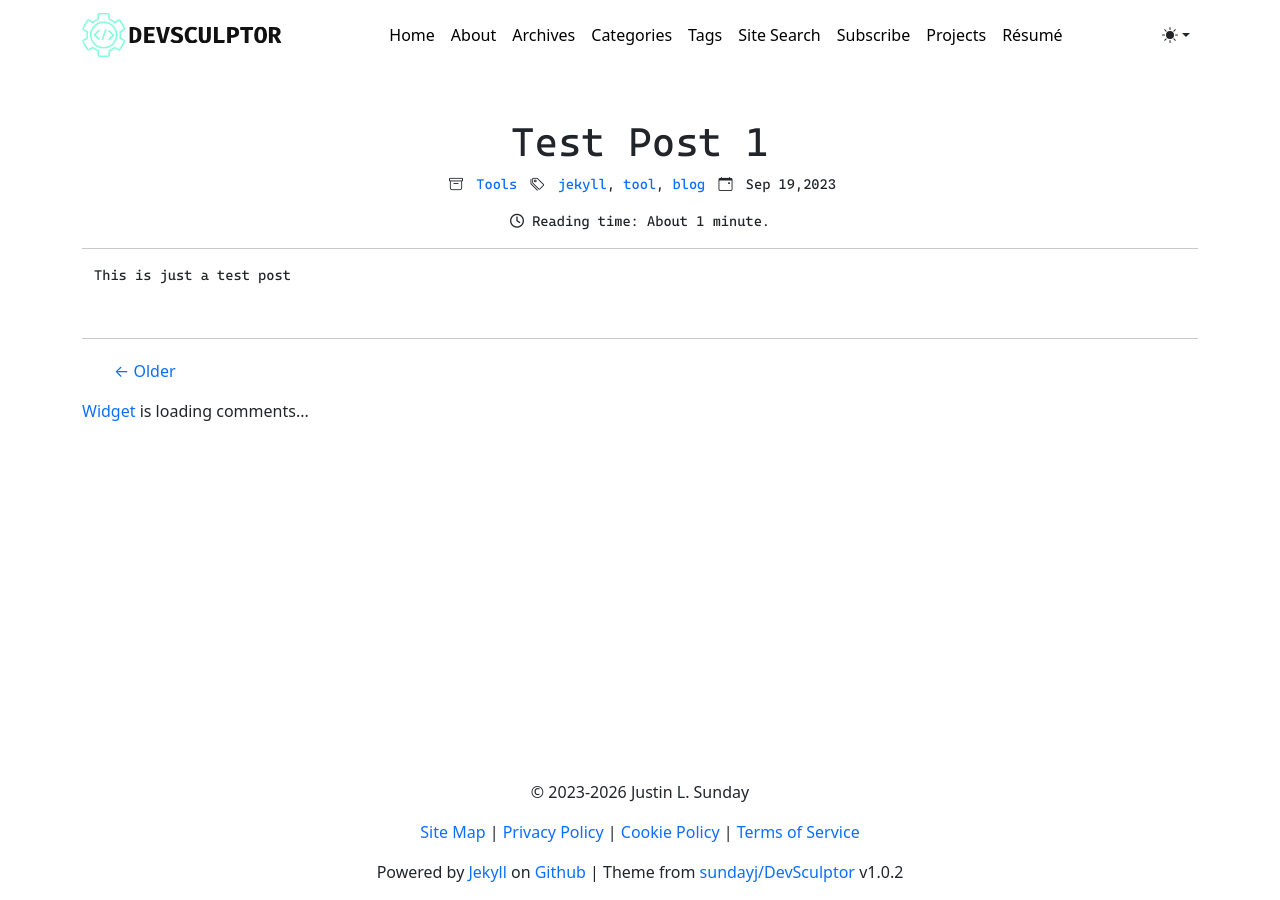
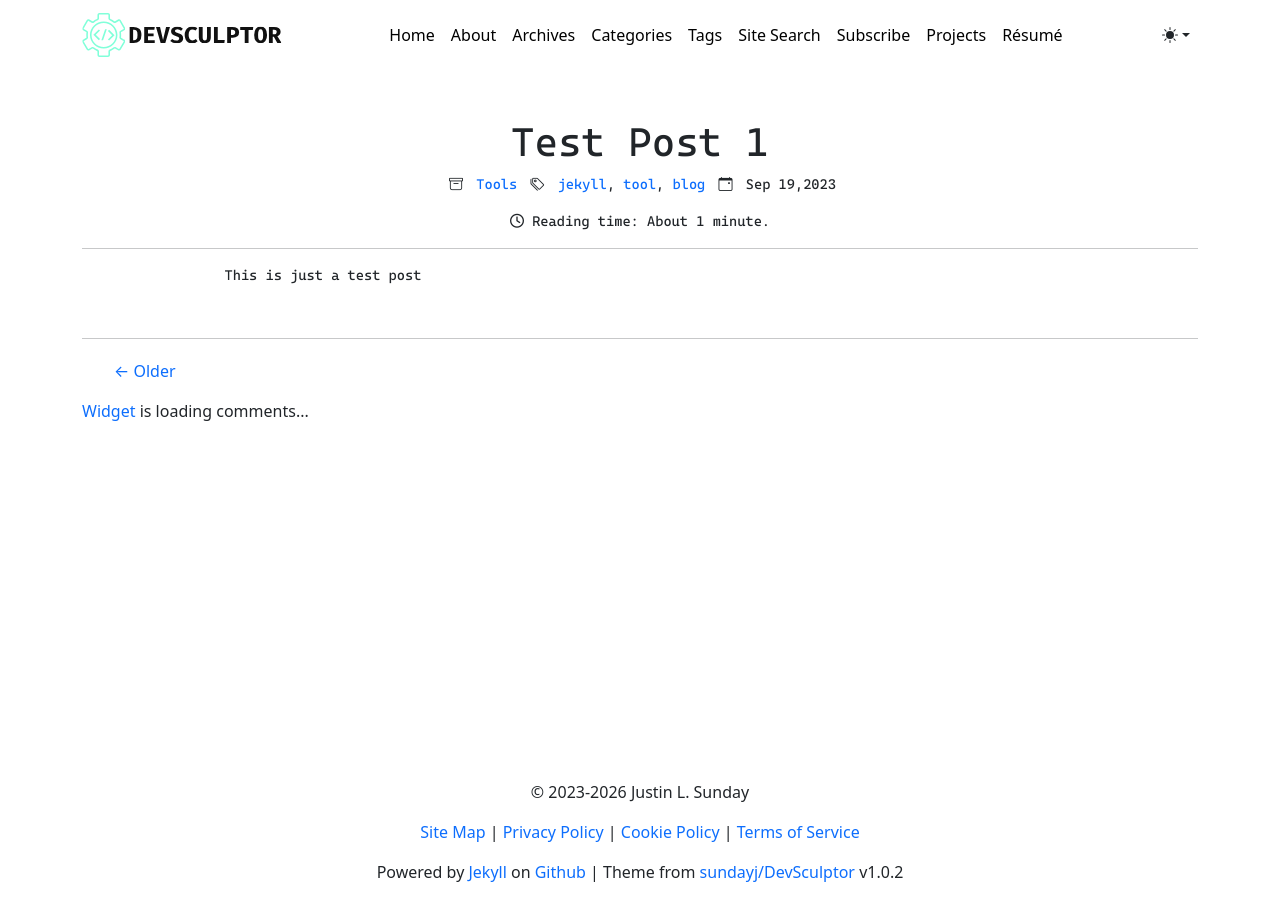
Before and after one commit to sundayj/DevSculptor, a Jekyll site: the page built from _posts/2023-09-19-test-post-1.md, in a window 1280 px wide. Built offline with Jekyll 4.4.1, drawn with Linux system fonts in a browser that asks for light colours; nearby versions of some CDN libraries; some web fonts are replaced; a style sheet for code colours, icons or effects is not loaded.

Commit message:
Improve article reading layout

```diff
--- a/_layouts/post.html
+++ b/_layouts/post.html
@@ -46,11 +46,11 @@ layout: default
 
     <hr/>
 
-    <div class="row container">
+    <div class="post-reading-layout row g-4 align-items-start">
         {%- if page.include_TOC -%}
             {% include toc.html %}
         {%- endif -%}
-        <div class="col-md-8">
+        <div class="{% if page.include_TOC %}col-lg-9{% else %}col-lg-9 mx-auto{% endif %}">
             <article class="post-content" id="article" itemprop="articleBody">
                 {%- include anchor_headings.html html=content anchorBody="<svg
           class='octicon'
```
